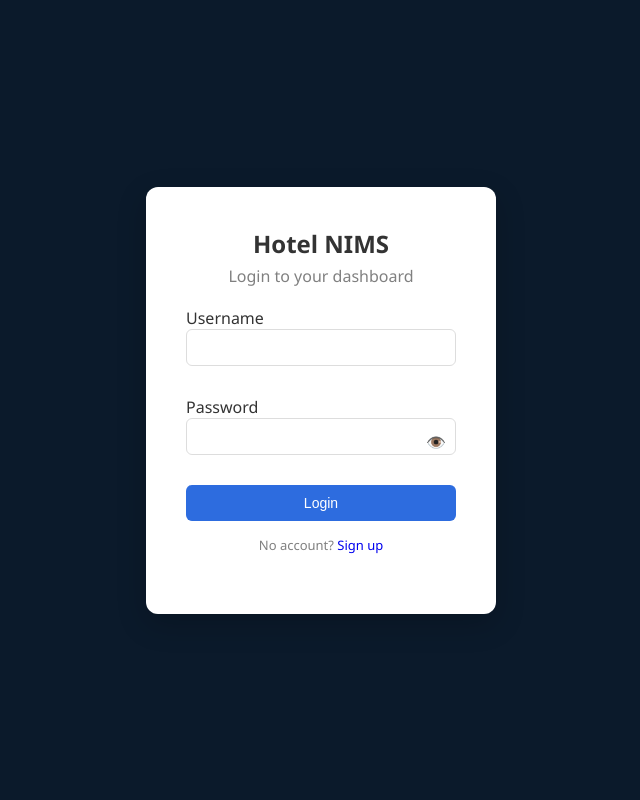
After one commit to DR-EAZY/NIMS, a Flask app: page /login in a window 1280 px wide. The commit adds this page. Shown: the whole page, without its empty margins (319-959 px from the left). Run offline with Flask 3, Linux system fonts and the light colour scheme; some libraries are stand-ins or nearby versions.

Commit message:
big changes

```diff
--- a/app/__init__.py
+++ b/app/__init__.py
@@ -1,10 +1,13 @@
-from flask import Flask
+from flask import Flask, session, redirect, request
 from flask_mysqldb import MySQL
 
 mysql = MySQL()
 
 def create_app():
     app = Flask(__name__)
+
+    # SECRET KEY
+    app.secret_key = "supersecretkey"
 
     # DATABASE CONFIG
     app.config['MYSQL_HOST'] = 'localhost'
@@ -14,6 +17,17 @@ def create_app():
 
     mysql.init_app(app)
 
+    # LOGIN PROTECTION
+    @app.before_request
+    def require_login():
+        allowed = ["/login", "/register", "/static"]
+
+        if not session.get("user"):
+            if not any(request.path.startswith(a) for a in allowed):
+                return redirect("/login")
+
+    # IMPORT BLUEPRINTS
+    from .auth import auth_bp
     from .devices import devices_bp
     from .dashboard import dashboard_bp
     from .accounts import accounts_bp
@@ -21,6 +35,8 @@ def create_app():
     from .settings import settings_bp
     from .camera import camera_bp
 
+    # REGISTER BLUEPRINTS
+    app.register_blueprint(auth_bp)
     app.register_blueprint(devices_bp)
     app.register_blueprint(dashboard_bp)
     app.register_blueprint(accounts_bp)
--- /dev/null
+++ b/app/auth/routes.py
@@ -0,0 +1,63 @@
+from flask import render_template, request, redirect, session
+from werkzeug.security import generate_password_hash, check_password_hash
+from app import mysql
+from . import auth_bp
+from MySQLdb import IntegrityError
+
+
+# REGISTER
+@auth_bp.route("/register", methods=["GET", "POST"])
+def register():
+    if request.method == "POST":
+        username = request.form["username"]
+        password = request.form["password"]
+
+        hashed_password = generate_password_hash(password)
+
+        try:
+            cur = mysql.connection.cursor()
+            cur.execute(
+                "INSERT INTO users (username, password) VALUES (%s, %s)",
+                (username, hashed_password)
+            )
+            mysql.connection.commit()
+            cur.close()
+
+            return redirect("/login")
+
+        except IntegrityError:
+            return render_template("auth/register.html", error="Username already exists")
+
+    return render_template("auth/register.html")
+
+
+# LOGIN
+@auth_bp.route("/login", methods=["GET", "POST"])
+def login():
+    # If already logged in
+    if session.get("user"):
+        return redirect("/")
+
+    if request.method == "POST":
+        username = request.form["username"]
+        password = request.form["password"]
+
+        cur = mysql.connection.cursor()
+        cur.execute("SELECT * FROM users WHERE username=%s", (username,))
+        user = cur.fetchone()
+        cur.close()
+
+        if user and check_password_hash(user[2], password):
+            session["user"] = user[1]   # username
+            return redirect("/")
+        else:
+            return render_template("auth/login.html", error="Invalid username or password")
+
+    return render_template("auth/login.html")
+
+
+# LOGOUT
+@auth_bp.route("/logout")
+def logout():
+    session.clear()
+    return redirect("/login")
--- a/app/static/css/style.css
+++ b/app/static/css/style.css
@@ -352,3 +352,76 @@ a{
     max-height: 90vh;
     overflow-y: auto;
 }
+/* LOGIN / REGISTER SHARED */
+
+.login-container {
+    height: 100vh;
+    display: flex;
+    justify-content: center;
+    align-items: center;
+    background: #0b1a2b;
+}
+
+.login-card {
+    background: white;
+    padding: 40px;
+    width: 350px;
+    border-radius: 12px;
+    text-align: center;
+    box-shadow: 0 10px 30px rgba(0,0,0,0.2);
+}
+
+.login-card h2 {
+    margin-bottom: 5px;
+}
+
+.login-card p {
+    color: gray;
+    margin-bottom: 20px;
+}
+
+.form-group {
+    text-align: left;
+    margin-bottom: 15px;
+}
+
+.form-group input {
+    width: 100%;
+    padding: 10px;
+    border: 1px solid #ddd;
+    border-radius: 6px;
+}
+
+.password-group {
+    position: relative;
+}
+
+.password-group span {
+    position: absolute;
+    right: 10px;
+    top: 35px;
+    cursor: pointer;
+}
+
+.btn.primary {
+    width: 100%;
+    padding: 10px;
+    background: #2d6cdf;
+    color: white;
+    border: none;
+    border-radius: 6px;
+}
+
+.btn.primary:hover {
+    background: #1f4fbf;
+}
+
+.small-text {
+    margin-top: 15px;
+    font-size: 13px;
+}
+
+.error {
+    color: red;
+    margin-bottom: 10px;
+}
--- /dev/null
+++ b/app/templates/auth/login.html
@@ -0,0 +1,51 @@
+<!DOCTYPE html>
+<html>
+<head>
+    <title>Login</title>
+    <link rel="stylesheet" href="{{ url_for('static', filename='css/style.css') }}">
+</head>
+<body>
+
+<div class="login-container">
+
+    <div class="login-card">
+        <h2>Hotel NIMS</h2>
+        <p>Login to your dashboard</p>
+
+        {% if error %}
+            <p class="error">{{ error }}</p>
+        {% endif %}
+
+        <form method="POST">
+
+            <div class="form-group">
+                <label>Username</label>
+                <input type="text" name="username" required>
+            </div>
+
+            <div class="form-group password-group">
+                <label>Password</label>
+                <input type="password" name="password" id="password" required>
+                <span onclick="togglePassword()">👁️</span>
+            </div>
+
+            <button type="submit" class="btn primary">Login</button>
+
+        </form>
+
+        <p class="small-text">
+            No account? <a href="/register">Sign up</a>
+        </p>
+    </div>
+
+</div>
+
+<script>
+function togglePassword() {
+    const input = document.getElementById("password");
+    input.type = input.type === "password" ? "text" : "password";
+}
+</script>
+
+</body>
+</html>
--- a/app/templates/base.html
+++ b/app/templates/base.html
@@ -25,7 +25,7 @@
 
 <a href="/settings" class="{% if request.path == '/settings' %}active{% endif %}">Settings</a>
     </div>
-
+<a href="/logout">Logout</a>
     <div class="main">
         {% block content %}{% endblock %}
     </div>
```
Also changed, not shown: app/auth/__init__.py (added, +9 -0 lines), app/camera/routes.py (+22 -17 lines), app/templates/auth/register.html (added, +51 -0 lines), app/templates/auth/logout.html (added).
